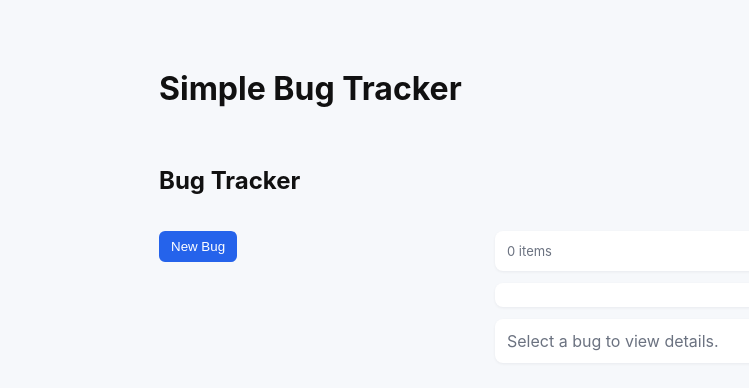
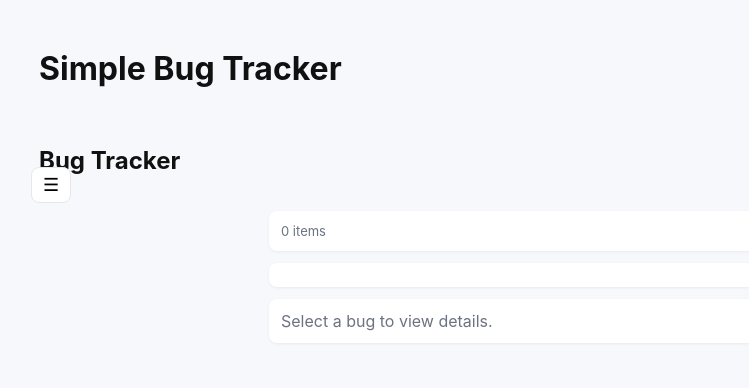
Before and after one commit to jnavarro30/bug-tracker, a Vue app: page / in a window 1280 px wide. Shown: the top 388 px of the page, without its empty margins (21-770 px from the left). Built offline with nearby package versions, Linux system fonts and the light colour scheme.

Commit message:
center bug list

```diff
--- a/src/App.vue
+++ b/src/App.vue
@@ -1,9 +1,25 @@
 <template>
   <div class="container">
     <div class="header">
+      <button
+        class="hamburger left"
+        :aria-expanded="showDrawer"
+        @click="showDrawer = !showDrawer"
+        title="Toggle new bug"
+      >
+        &#9776;
+      </button>
       <h1>Simple Bug Tracker</h1>
     </div>
+
     <div>
+      <div class="left-drawer" :class="{ open: showDrawer }">
+        <div style="padding: 12px">
+          <h3 style="margin: 0 0 8px 0">New Bug</h3>
+          <BugForm @save="create" @cancel="showDrawer = false" />
+        </div>
+      </div>
+
       <BugList />
     </div>
   </div>
@@ -11,4 +27,15 @@
 
 <script setup>
 import BugList from "./components/BugList.vue";
+import BugForm from "./components/BugForm.vue";
+import { useDrawer } from "./composables/useDrawer";
+import { useBugs } from "./composables/useBugs";
+
+const { showDrawer } = useDrawer();
+const { addBug } = useBugs();
+
+function create(payload) {
+  addBug(payload);
+  showDrawer.value = false;
+}
 </script>
--- a/src/components/BugList.vue
+++ b/src/components/BugList.vue
@@ -4,39 +4,44 @@
       <h2>Bug Tracker</h2>
     </div>
 
-    <div class="two-col">
-      <div>
-        <div style="display:flex;justify-content:flex-start;align-items:center;gap:12px;margin-bottom:12px">
-          <button class="btn" @click="showNew = !showNew">{{ showNew ? 'Close' : 'New Bug' }}</button>
-        </div>
-
-        <div v-if="showNew" class="card">
-          <BugForm @save="create" @cancel="showNew = false" />
-        </div>
-
-        <div v-if="editing" style="margin-top:12px" class="card">
-          <BugForm :modelValue="editing" @save="saveEdit" @cancel="editing = null" />
+    <div class="two-col" :class="{ editing: editing }">
+      <div v-if="editing">
+        <div style="margin-top: 12px" class="card">
+          <BugForm
+            :modelValue="editing"
+            @save="saveEdit"
+            @cancel="editing = null"
+          />
         </div>
       </div>
 
-      <div>
+      <div class="bug-list-col">
         <div class="card">
           <div class="small muted">{{ bugs.length }} items</div>
         </div>
         <div style="margin-top: 12px" class="card">
-          <div v-for="bug in bugs" :key="bug.id" class="list-item" @click="select(bug)">
+          <div
+            v-for="bug in bugs"
+            :key="bug.id"
+            class="list-item"
+            @click="select(bug)"
+          >
             <div class="meta">
               <div class="pill">{{ bug.type }}</div>
               <div>
-                <div><strong>{{ bug.summary }}</strong></div>
+                <div>
+                  <strong>{{ bug.summary }}</strong>
+                </div>
                 <div class="small muted">Severity: {{ bug.severity }}</div>
               </div>
             </div>
-            <div class="small muted">{{ new Date(bug.createdAt).toLocaleDateString() }}</div>
+            <div class="small muted">
+              {{ new Date(bug.createdAt).toLocaleDateString() }}
+            </div>
           </div>
         </div>
 
-        <div style="margin-top:12px">
+        <div style="margin-top: 12px">
           <div v-if="selected">
             <BugDetails
               :bug="selected"
@@ -47,7 +52,7 @@
               @add-attachment="onAddAttachment"
             />
           </div>
-          <div v-else class="card" style="margin-top:8px">
+          <div v-else class="card" style="margin-top: 8px">
             <div class="muted">Select a bug to view details.</div>
           </div>
         </div>
@@ -65,19 +70,19 @@ import { useBugs } from "../composables/useBugs";
 const { bugs, addBug, updateBug, removeBug, addComment, addAttachment } =
   useBugs();
 
+import { useDrawer } from "../composables/useDrawer";
+const { showDrawer } = useDrawer();
 const selected = ref(null);
-const showNew = ref(false);
 const editing = ref(null);
 
 function select(b) {
   selected.value = b;
-  showNew.value = false;
+  // close drawer when selecting a bug
+  showDrawer.value = false;
 }
 
-function create(payload) {
-  const b = addBug(payload);
-  selected.value = b;
-  showNew.value = false;
+function openDrawer() {
+  showDrawer.value = true;
 }
 
 function startEdit(b) {
--- /dev/null
+++ b/src/composables/useDrawer.js
@@ -0,0 +1,7 @@
+import { ref } from "vue";
+
+const showDrawer = ref(false);
+
+export function useDrawer() {
+  return { showDrawer };
+}
--- a/src/styles.css
+++ b/src/styles.css
@@ -14,9 +14,10 @@ body {
   color: #111;
 }
 .container {
-  max-width: 960px;
-  margin: 28px auto;
-  padding: 20px;
+  max-width: 1200px;
+  width: 100%;
+  margin: 0 auto;
+  padding: 28px 20px;
 }
 .header {
   display: flex;
@@ -64,8 +65,61 @@ body {
 }
 .two-col {
   display: grid;
+  grid-template-columns: 1fr;
+  gap: 16px;
+  max-width: 700px;
+  margin: 0 auto;
+}
+
+.two-col.editing {
   grid-template-columns: 320px 1fr;
-  gap: 16px;
+  max-width: 100%;
+}
+
+.bug-list-col {
+  grid-column: 1;
+}
+
+/* Drawer and hamburger */
+.hamburger {
+  display: inline-flex;
+  align-items: center;
+  justify-content: center;
+  width: 40px;
+  height: 36px;
+  border-radius: 8px;
+  border: 1px solid #e5e7eb;
+  background: var(--card);
+  cursor: pointer;
+  font-size: 18px;
+}
+.hamburger.left {
+  position: absolute;
+  left: 12px;
+  top: 50%;
+  transform: translateY(-50%);
+}
+.left-drawer {
+  position: fixed;
+  left: 0;
+  top: 0;
+  bottom: 0;
+  width: 320px;
+  max-width: 85vw;
+  background: var(--card);
+  box-shadow: 2px 0 8px rgba(2, 6, 23, 0.06);
+  transform: translateX(-100%);
+  transition: transform 240ms ease;
+  padding: 16px;
+  z-index: 40;
+  overflow: auto;
+}
+.left-drawer.open {
+  transform: translateX(0);
+}
+
+.container {
+  position: relative;
 }
 textarea {
   width: 100%;
```
